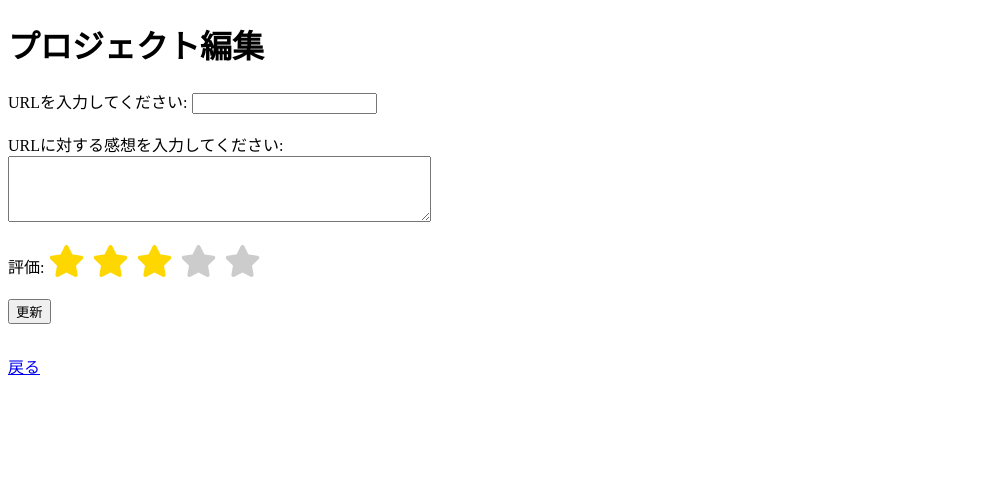
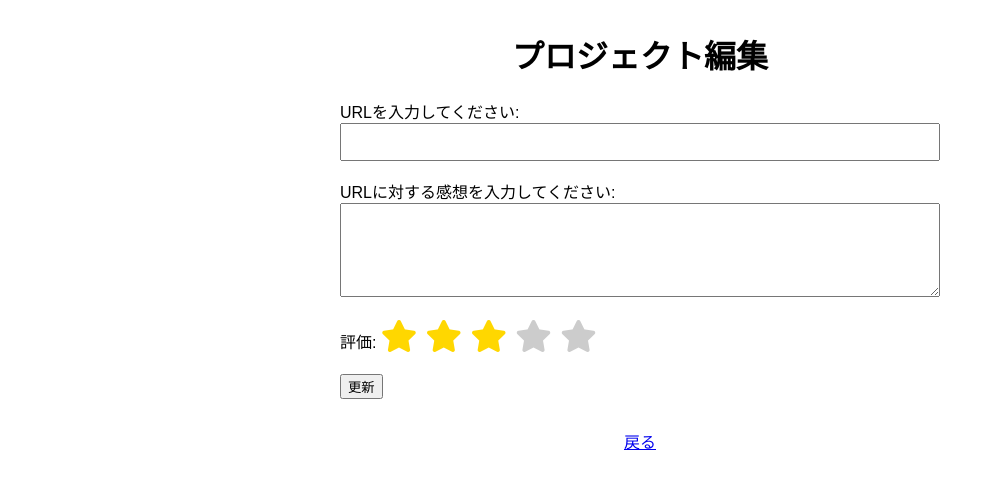
Before and after one commit to NoJobDetective/flask_test2, a Flask app: template templates/edit.html in a window 1280 px wide. Shown: the top 489 px of the page, without its empty margins (0-995 px from the left). Run offline with Flask 3, Linux system fonts and the light colour scheme; the template is opened without the code that fills it, so the values that code supplies are empty.

Commit message:
Update edit.html

```diff
--- a/templates/edit.html
+++ b/templates/edit.html
@@ -3,11 +3,27 @@
 <head>
   <meta charset="UTF-8">
   <title>プロジェクト編集</title>
+  <meta name="viewport" content="width=device-width, initial-scale=1.0">
   <!-- FontAwesome のCDN -->
   <link rel="stylesheet" href="https://cdnjs.cloudflare.com/ajax/libs/font-awesome/5.15.4/css/all.min.css">
   <style>
+    body {
+      margin: 0;
+      padding: 10px;
+      font-family: Arial, sans-serif;
+    }
     form {
       margin-bottom: 30px;
+      max-width: 600px;
+      margin-left: auto;
+      margin-right: auto;
+    }
+    form input[type="text"],
+    form textarea {
+      width: 100%;
+      padding: 8px;
+      box-sizing: border-box;
+      font-size: 1rem;
     }
     .star-rating {
       direction: rtl;
@@ -30,11 +46,12 @@
     }
     .error {
       color: red;
+      text-align: center;
     }
   </style>
 </head>
 <body>
-  <h1>プロジェクト編集</h1>
+  <h1 style="text-align:center;">プロジェクト編集</h1>
   {% if error %}
     <p class="error">{{ error }}</p>
   {% endif %}
@@ -44,7 +61,7 @@
     <br><br>
     <label for="comment">URLに対する感想を入力してください:</label>
     <br>
-    <textarea id="comment" name="comment" rows="4" cols="50">{{ project.comment }}</textarea>
+    <textarea id="comment" name="comment" rows="4">{{ project.comment }}</textarea>
     <br><br>
     <label for="rating">評価:</label>
     <div class="star-rating">
@@ -67,6 +84,8 @@
     <br><br>
     <button type="submit">更新</button>
   </form>
-  <a href="{{ url_for('index') }}">戻る</a>
+  <div style="text-align:center;">
+    <a href="{{ url_for('index') }}">戻る</a>
+  </div>
 </body>
 </html>
```
